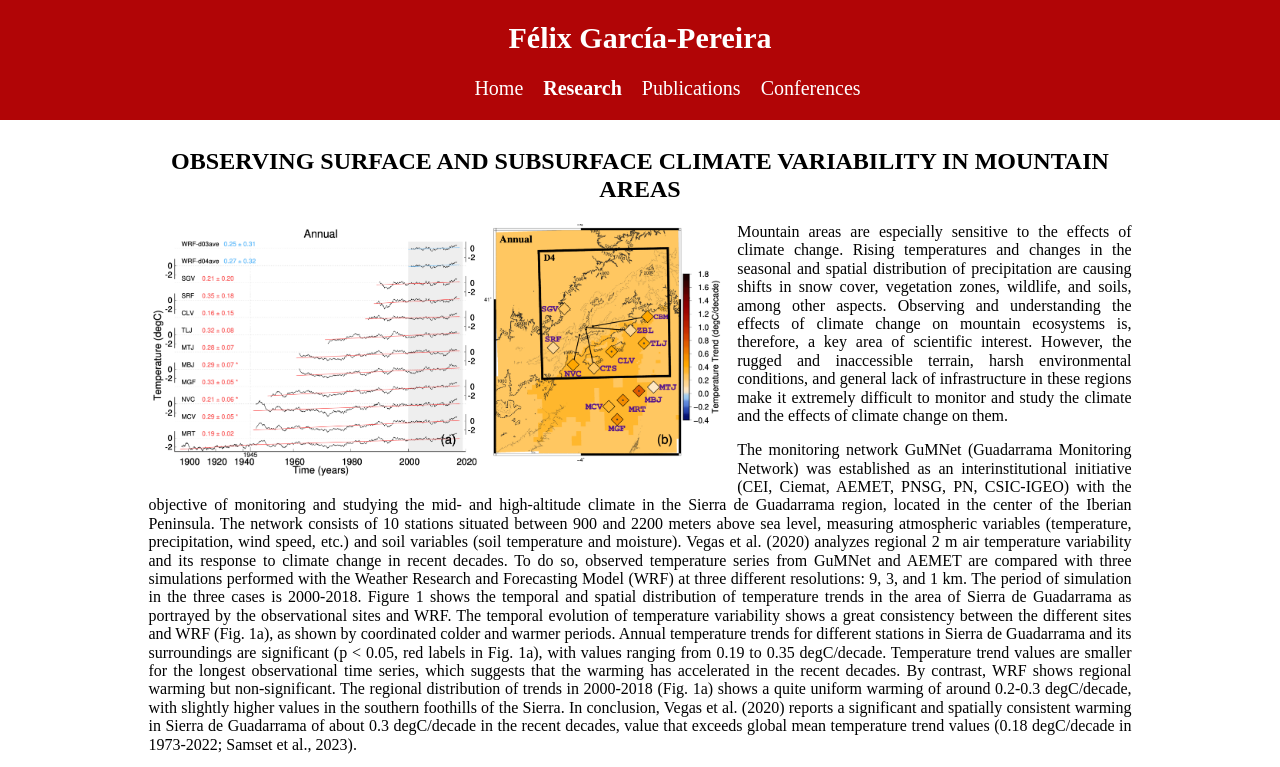
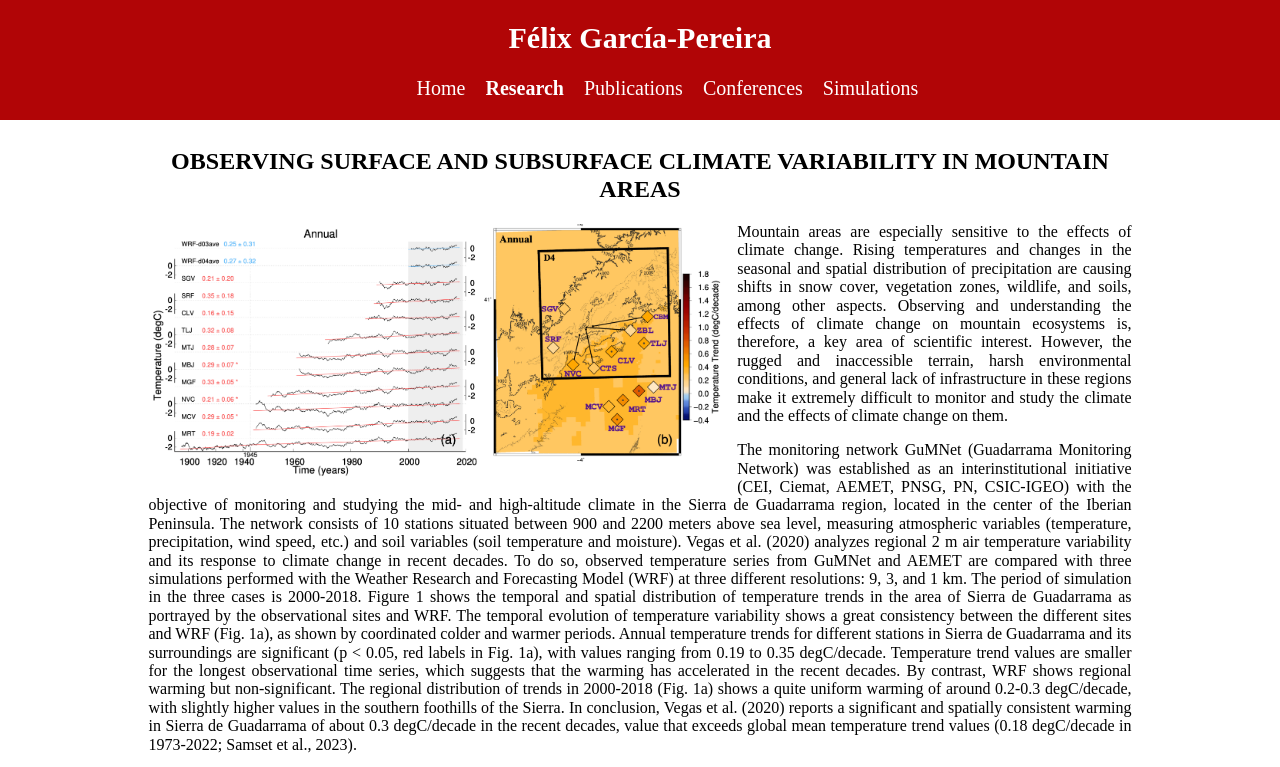
Before and after one commit to felixgarciapereira/felixgarciapereira.github.io, a plain HTML site: page research.html in a window 1280 px wide. Shown: the top 767 px of the page. Drawn offline with Linux system fonts and the light colour scheme; some icons are missing.

Commit message:
Add files via upload

```diff
--- a/research.html
+++ b/research.html
@@ -34,6 +34,7 @@
             <li><strong><a href="research.html">Research</a></strong></li>
             <li><a href="publications.html">Publications</a></li>
             <li><a href="outreach.html">Conferences</a></li>
+            <li><a href="HTCp-p2k_com_FASTpp_v2.html">Simulations</a></li>
           </ul>
         </div>
       </div>
```
